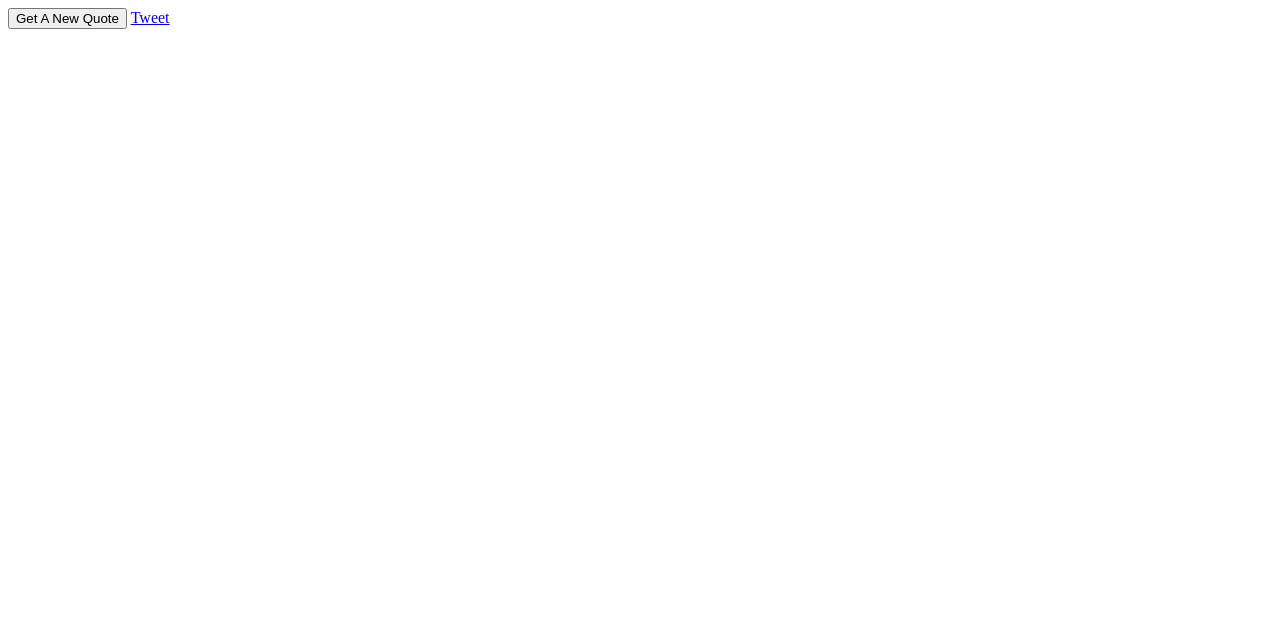
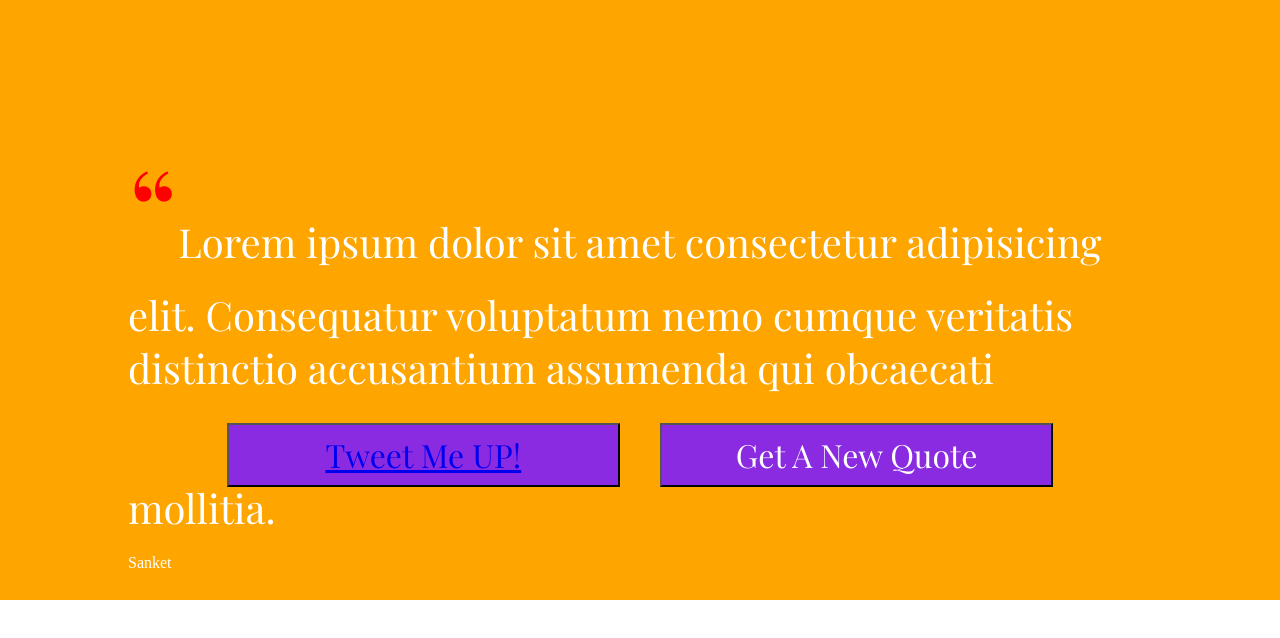
Before and after one commit to sanketsingh27/Random-Quote-Generator, a plain HTML site: page index.html in a window 1280 px wide. Drawn offline with nearby package versions, Linux system fonts and the light colour scheme; no server answers.

Commit message:
basic lay is done -(resppnsive)

```diff
--- a/index.html
+++ b/index.html
@@ -8,14 +8,21 @@
     <link rel="stylesheet" href="style.css">
 </head>
 <body>
-    <section>
-        <div id="quote"></div>
-        <div id="char"></div>
-    </section>
-    <button id="nxt-btn">Get A New Quote</button>
-    <a href="https://twitter.com/share?ref_src=twsrc%5Etfw" class="twitter-share-button" data-show-count="false">Tweet</a>
+    <div id="container">
+        <section>
+            <div id="quote">Lorem ipsum dolor sit amet consectetur adipisicing elit. Consequatur voluptatum nemo cumque veritatis distinctio accusantium assumenda qui obcaecati mollitia.</div>
+            <div id="char">Sanket</div>
+        </section>
 
+        <button id="nxt-btn">Get A New Quote</button>
+        <button id="tweet">
+            <a href="https://twitter.com/share?ref_src=twsrc%5Etfw" class="twitter-share-button" data-show-count="false">Tweet Me UP!</a>
+        </button>
+    </div>
+
+    <!-- BELOW THIS LINE SCRIPT ARE CALLED -->
     <script async src="https://platform.twitter.com/widgets.js" charset="utf-8"></script>
+
     <script src="script.js"></script>
 </body>
 </html>
--- a/style.css
+++ b/style.css
@@ -0,0 +1,66 @@
+@import url('https://fonts.googleapis.com/css?family=Playfair+Display');
+:root{
+    --quoteFont:'Playfair Display', serif;
+}
+
+body{
+    padding: 0%;
+    margin: 0%;
+}
+
+#container{
+    display: grid;
+    grid-gap: 20px;
+    height: 600px;
+    width: 100%;
+    grid-template-columns: repeat(6,1fr);
+    grid-template-rows: repeat(6,1fr);
+    background-color: orange;
+    color: white;
+}
+
+section{
+    grid-column: 1/7;
+    grid-row: 1/6;
+    padding: 5% 5%;
+    margin: 5% 5%;
+}
+
+#tweet{
+    grid-column: 2/4;
+    grid-row: 5/6;
+}
+
+#nxt-btn{
+    grid-column: 4/6;
+    grid-row: 5/6;
+}
+
+#quote{
+    font-family:var(--quoteFont);
+    font-size: 2.5em;
+}
+
+#quote::before{
+    content: open-quote;
+}
+
+#quote::after{
+    content: close-quote;
+}
+
+#quote::before,
+#quote::after{
+    color: red;
+    font-size: 3em;
+}
+
+
+#nxt-btn,
+#tweet{
+    margin: 10px 10px;
+    font-size: 2em;
+    background-color: blueviolet;
+    color: white;
+    font-family: var(--quoteFont);
+}
```
